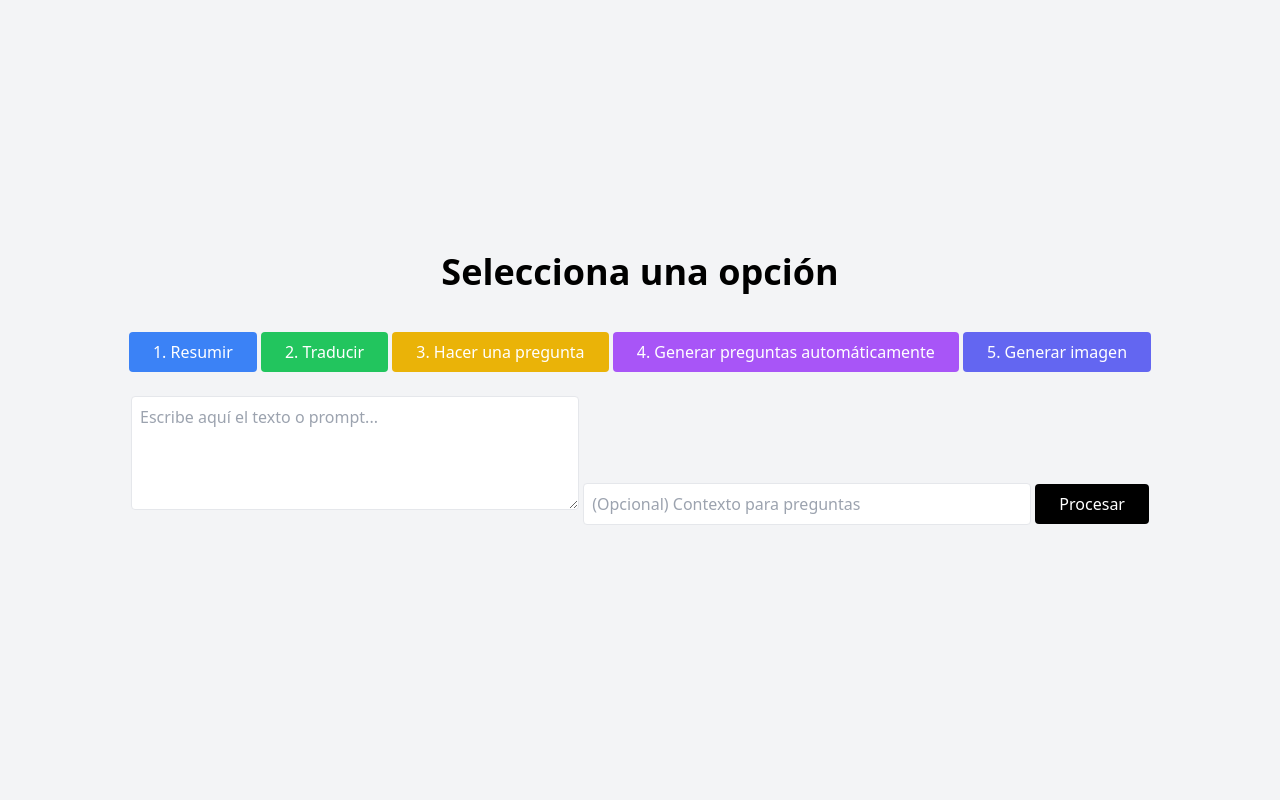
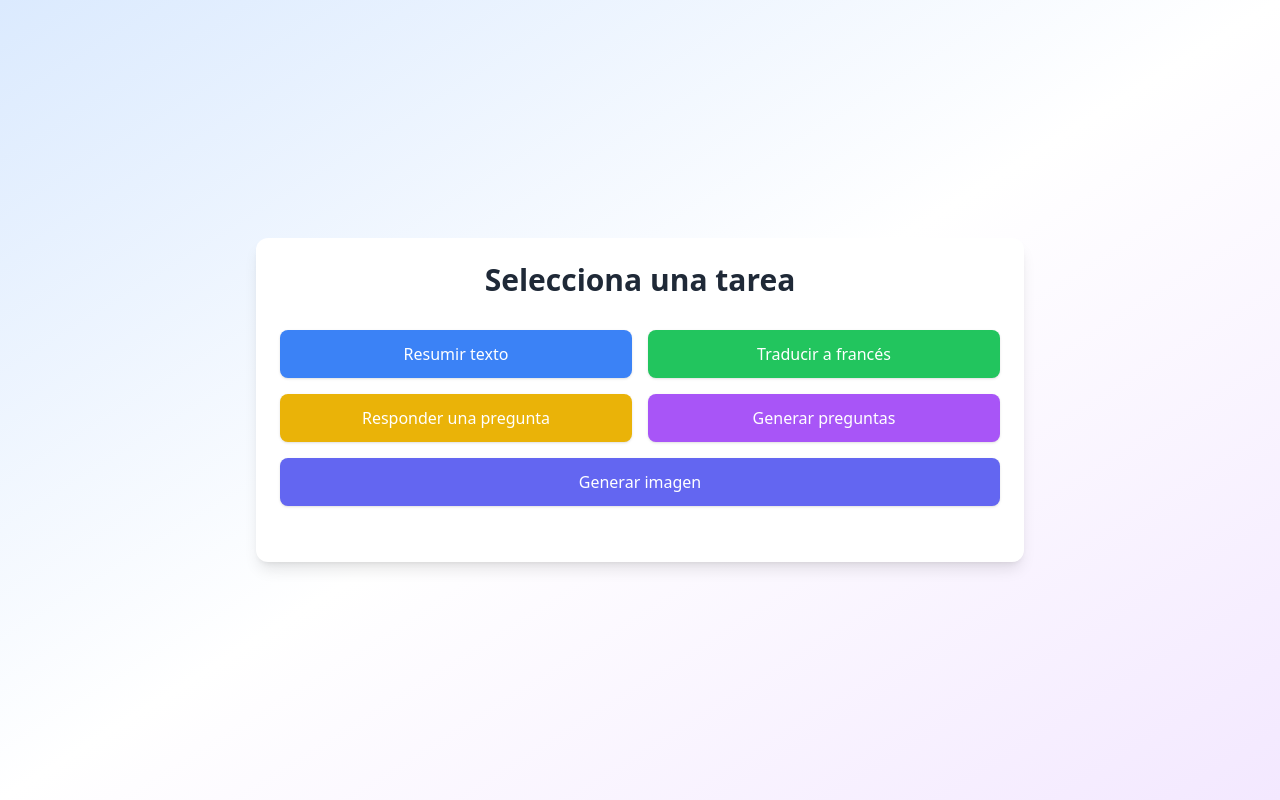
Before and after one commit to IEduardoQuiroz/ProFinT5, a Python web app: template templates/index.html in a window 1280 px wide. Run offline with Jinja, Linux system fonts and the light colour scheme; the template is opened without the code that fills it, so the values that code supplies are empty; some libraries are stand-ins or nearby versions.

Commit message:
Se le crea un diseño a el html y se crean mas cambios

```diff
--- a/templates/index.html
+++ b/templates/index.html
@@ -3,45 +3,56 @@
 <head>
     <meta charset="UTF-8">
     <meta name="viewport" content="width=device-width, initial-scale=1.0">
-    <title>Modelo T5 - Opciones</title>
+    <title>Modelo T5 - Asistente IA</title>
     <script src="https://cdn.tailwindcss.com"></script>
     <style>
         .hidden { display: none; }
     </style>
 </head>
-<body class="bg-gray-100 flex flex-col justify-center items-center h-screen">
+<body class="bg-gradient-to-br from-blue-100 via-white to-purple-100 min-h-screen flex flex-col items-center justify-center p-6">
 
-<!-- Pantalla de carga inicial -->
-<div id="loadingScreen" class="flex flex-col items-center justify-center">
-    <h1 class="text-3xl font-bold mb-4">Cargando Modelo T5...</h1>
-    <p class="text-center max-w-lg">El modelo T5 (Text-to-Text Transfer Transformer) es un potente modelo de inteligencia artificial desarrollado por Google que permite realizar tareas como resumir textos, traducir idiomas, generar y responder preguntas, y hasta crear imágenes.</p>
-    <div class="mt-4 animate-spin rounded-full h-10 w-10 border-t-4 border-b-4 border-blue-500"></div>
+<div id="loadingScreen" class="flex flex-col items-center justify-center h-screen">
+    <h1 class="text-4xl font-bold text-gray-800 mb-4">Cargando Modelo T5...</h1>
+    <p class="text-center max-w-xl text-gray-700">El modelo T5 (Text-to-Text Transfer Transformer) permite realizar tareas como resumen de texto, traducción, generación y respuesta de preguntas, e incluso crear imágenes a partir de descripciones.</p>
+    <div class="mt-6 animate-spin rounded-full h-12 w-12 border-t-4 border-b-4 border-blue-500"></div>
 </div>
 
-<!-- Página principal (inicialmente oculta) -->
-<div id="mainPage" class="hidden text-center">
-    <h1 class="text-4xl font-bold mb-6">Selecciona una opción</h1>
-    <div class="space-y-4">
-        <button onclick="enviar('resumir')" class="px-6 py-2 bg-blue-500 text-white rounded hover:bg-blue-600">1. Resumir</button>
-        <button onclick="enviar('traducir')" class="px-6 py-2 bg-green-500 text-white rounded hover:bg-green-600">2. Traducir</button>
-        <button onclick="enviar('preguntar')" class="px-6 py-2 bg-yellow-500 text-white rounded hover:bg-yellow-600">3. Hacer una pregunta</button>
-        <button onclick="enviar('generar_preguntas')" class="px-6 py-2 bg-purple-500 text-white rounded hover:bg-purple-600">4. Generar preguntas automáticamente</button>
-        <button onclick="enviar('generar_imagen')" class="px-6 py-2 bg-indigo-500 text-white rounded hover:bg-indigo-600">5. Generar imagen</button>
+<div id="mainPage" class="hidden w-full max-w-3xl bg-white p-6 rounded-xl shadow-lg">
+    <h1 class="text-3xl font-bold text-center mb-8 text-gray-800">Selecciona una tarea</h1>
+
+    <div class="grid grid-cols-1 md:grid-cols-2 gap-4 mb-8">
+        <button onclick="mostrarFormulario('resumir')" class="px-6 py-3 bg-blue-500 text-white rounded-lg shadow hover:bg-blue-600">Resumir texto</button>
+        <button onclick="mostrarFormulario('traducir')" class="px-6 py-3 bg-green-500 text-white rounded-lg shadow hover:bg-green-600">Traducir a francés</button>
+        <button onclick="mostrarFormulario('preguntar')" class="px-6 py-3 bg-yellow-500 text-white rounded-lg shadow hover:bg-yellow-600">Responder una pregunta</button>
+        <button onclick="mostrarFormulario('generar_preguntas')" class="px-6 py-3 bg-purple-500 text-white rounded-lg shadow hover:bg-purple-600">Generar preguntas</button>
+        <button onclick="mostrarFormulario('generar_imagen')" class="px-6 py-3 bg-indigo-500 text-white rounded-lg shadow hover:bg-indigo-600 col-span-full">Generar imagen</button>
     </div>
-    <div class="mt-6">
-        <textarea id="entrada" rows="4" class="w-full max-w-md p-2 border rounded" placeholder="Escribe aquí el texto o prompt..."></textarea>
-        <input id="contexto" class="w-full max-w-md p-2 mt-2 border rounded" placeholder="(Opcional) Contexto para preguntas">
-        <button onclick="procesar()" class="mt-4 px-6 py-2 bg-black text-white rounded">Procesar</button>
+
+    <!-- Formulario dinámico -->
+    <div id="formulario" class="hidden flex flex-col items-center">
+        <textarea id="entrada" rows="4" class="w-full p-3 border rounded mb-4 resize-none shadow-sm" placeholder="Escribe aquí tu texto o descripción..."></textarea>
+        <input id="contexto" class="w-full p-3 border rounded mb-4 shadow-sm hidden" placeholder="(Solo para responder preguntas: contexto adicional)">
+        <button onclick="procesar()" class="px-6 py-2 bg-black text-white rounded shadow hover:bg-gray-800">Procesar</button>
     </div>
-    <div id="resultado" class="mt-6 text-left max-w-xl"></div>
+
+    <div id="resultado" class="mt-6 text-left text-gray-800"></div>
 </div>
 
 <script>
     let tipo = '';
 
-    function enviar(seleccion) {
+    function mostrarFormulario(seleccion) {
         tipo = seleccion;
-        document.getElementById('resultado').innerText = `Opción seleccionada: ${tipo}`;
+        document.getElementById('formulario').classList.remove('hidden');
+        document.getElementById('entrada').value = '';
+        document.getElementById('contexto').value = '';
+        document.getElementById('resultado').innerHTML = `<p class='font-semibold text-lg text-blue-800'>Opción seleccionada: ${tipo.replace('_', ' ')}</p>`;
+
+        if (tipo === 'preguntar') {
+            document.getElementById('contexto').classList.remove('hidden');
+        } else {
+            document.getElementById('contexto').classList.add('hidden');
+        }
     }
 
     function procesar() {
@@ -56,14 +67,20 @@
         .then(res => res.json())
         .then(data => {
             const resDiv = document.getElementById('resultado');
-            if (data.resultado) resDiv.innerText = data.resultado;
-            else if (data.preguntas) resDiv.innerHTML = '<ul>' + data.preguntas.map(p => `<li>• ${p}</li>`).join('') + '</ul>';
-            else if (data.imagen) resDiv.innerHTML = `<img src=\"/${data.imagen}\" class=\"mt-4 rounded shadow\">`;
+            let html = "";
+            if (data.resultado) {
+                html += `<p class='mt-4'><strong>Resultado:</strong> ${data.resultado}</p>`;
+            } else if (data.preguntas) {
+                html += '<p class="mt-4 font-semibold">Preguntas generadas:</p><ul class="list-disc list-inside">' + data.preguntas.map(p => `<li>${p}</li>`).join('') + '</ul>';
+            } else if (data.imagen) {
+                html += `<img src="/${data.imagen}" class="mt-4 rounded shadow max-w-full">`;
+            }
+            resDiv.innerHTML += html;
         });
     }
 
-    window.addEventListener('load', function() {
-        setTimeout(function() {
+    window.addEventListener('load', function () {
+        setTimeout(function () {
             document.getElementById('loadingScreen').classList.add('hidden');
             document.getElementById('mainPage').classList.remove('hidden');
         }, 3000);
```
